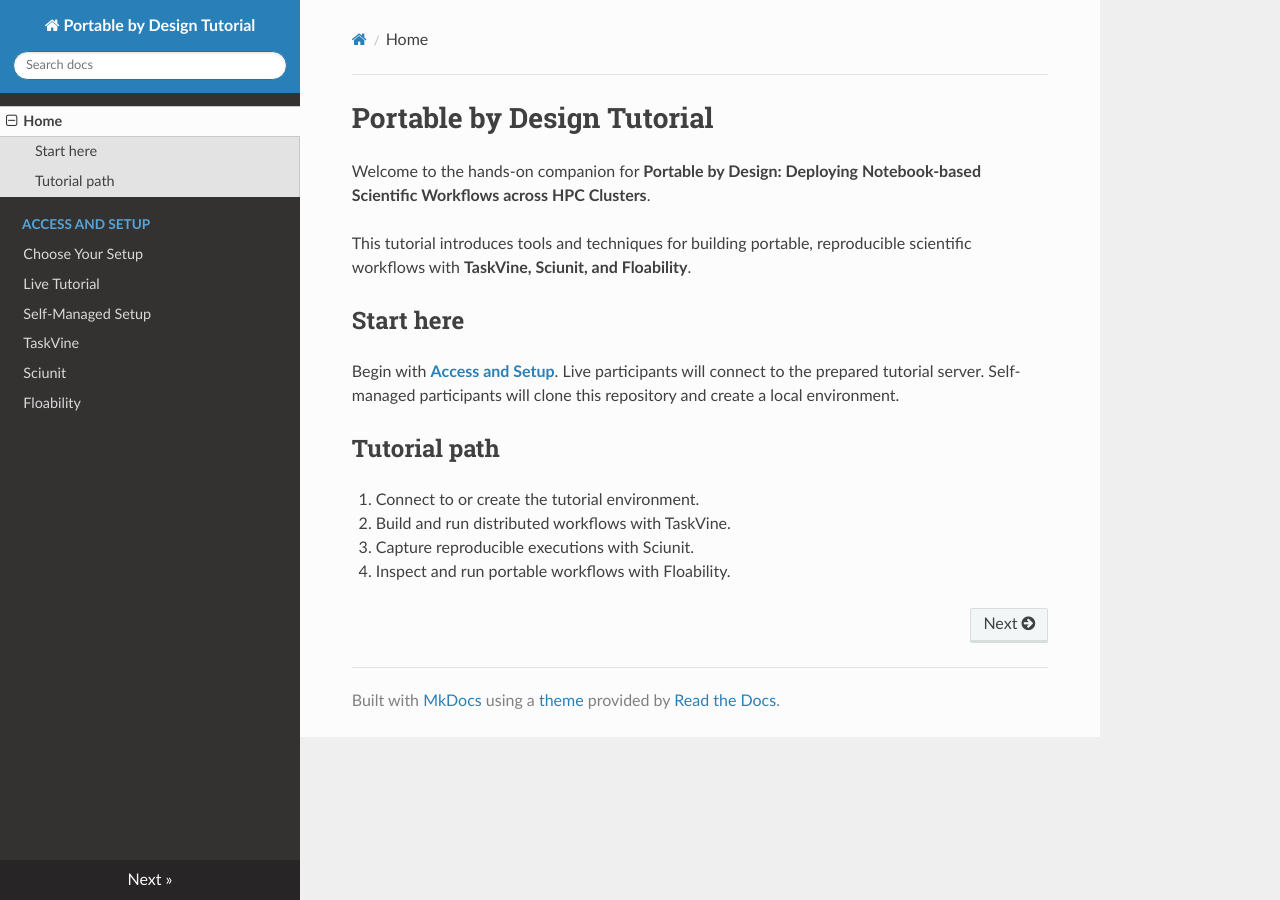
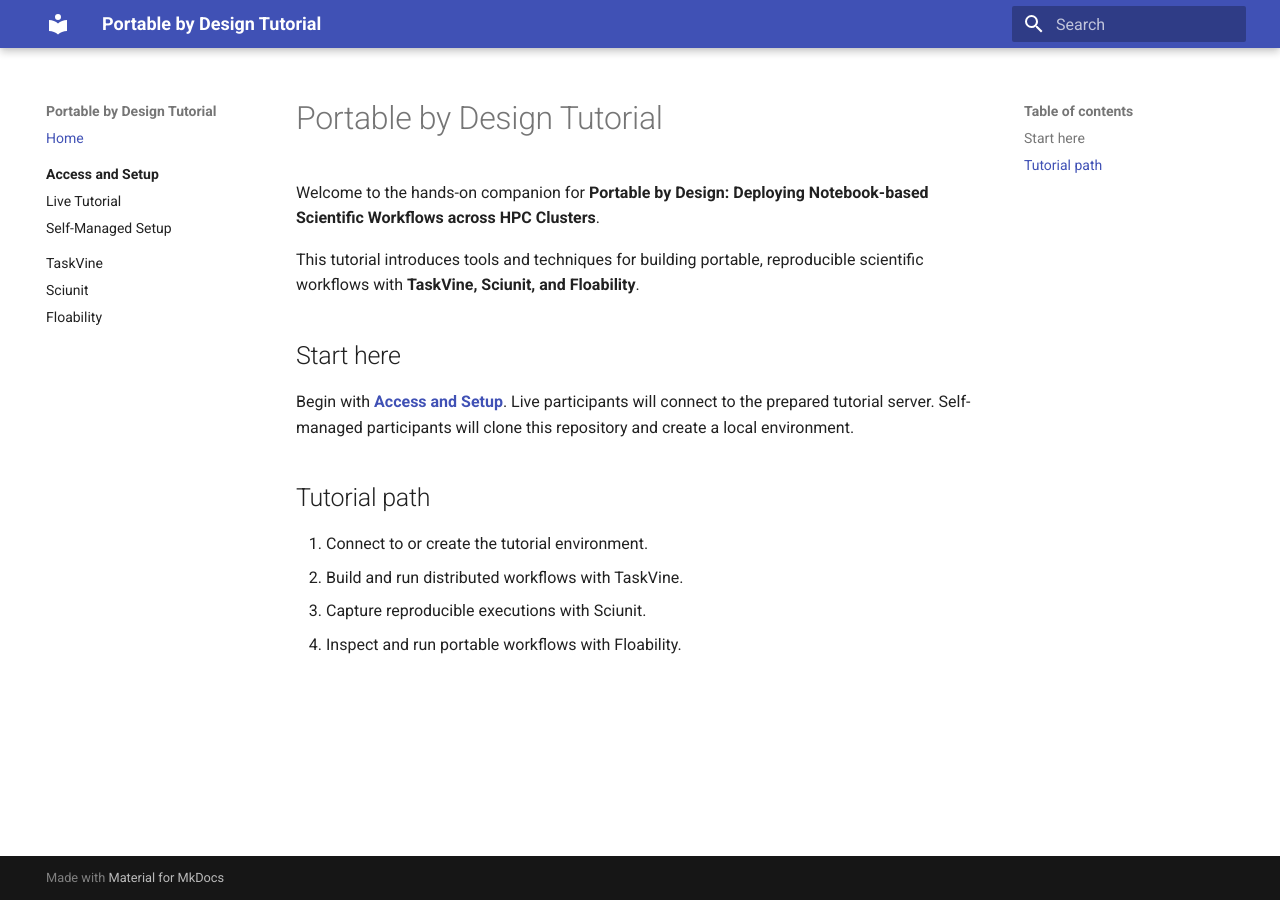
Before and after one commit to floability/tutorial-portable-by-design, an MkDocs documentation site: the page built from docs/index.md, in a window 1280 px wide. Built offline with MkDocs 1.6.1 and Material for MkDocs 9.7.7, drawn with Linux system fonts in a browser that asks for light colours; nearby versions of some CDN libraries.

Commit message:
Enable Material theme for tutorial docs

```diff
--- a/mkdocs.yml
+++ b/mkdocs.yml
@@ -4,7 +4,11 @@
 docs_dir: docs
 
 theme:
-  name: readthedocs
+  name: material
+  features:
+    - navigation.sections
+    - navigation.indexes
+    - content.code.copy
 
 nav:
   - Home: index.md
--- a/requirements-docs.txt
+++ b/requirements-docs.txt
@@ -1 +1,2 @@
 mkdocs==1.6.1
+mkdocs-material==9.7.7
```
